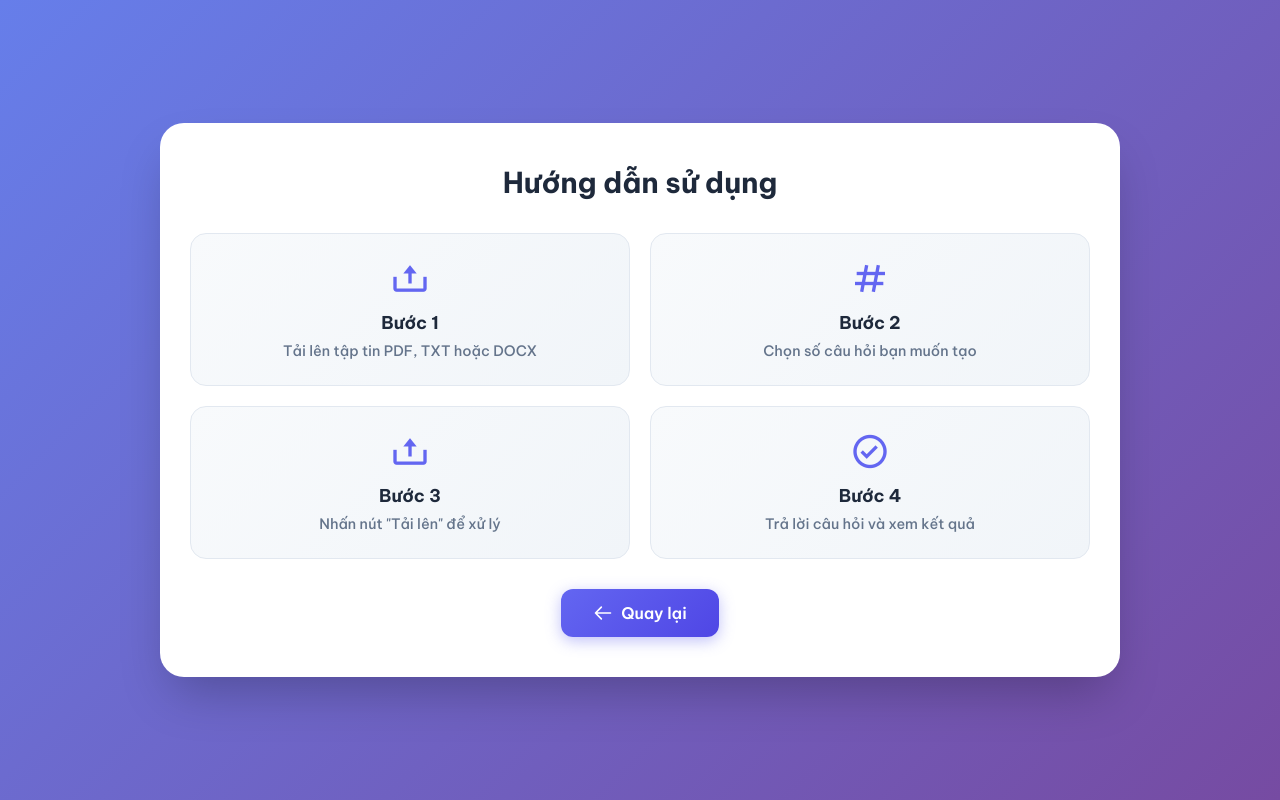
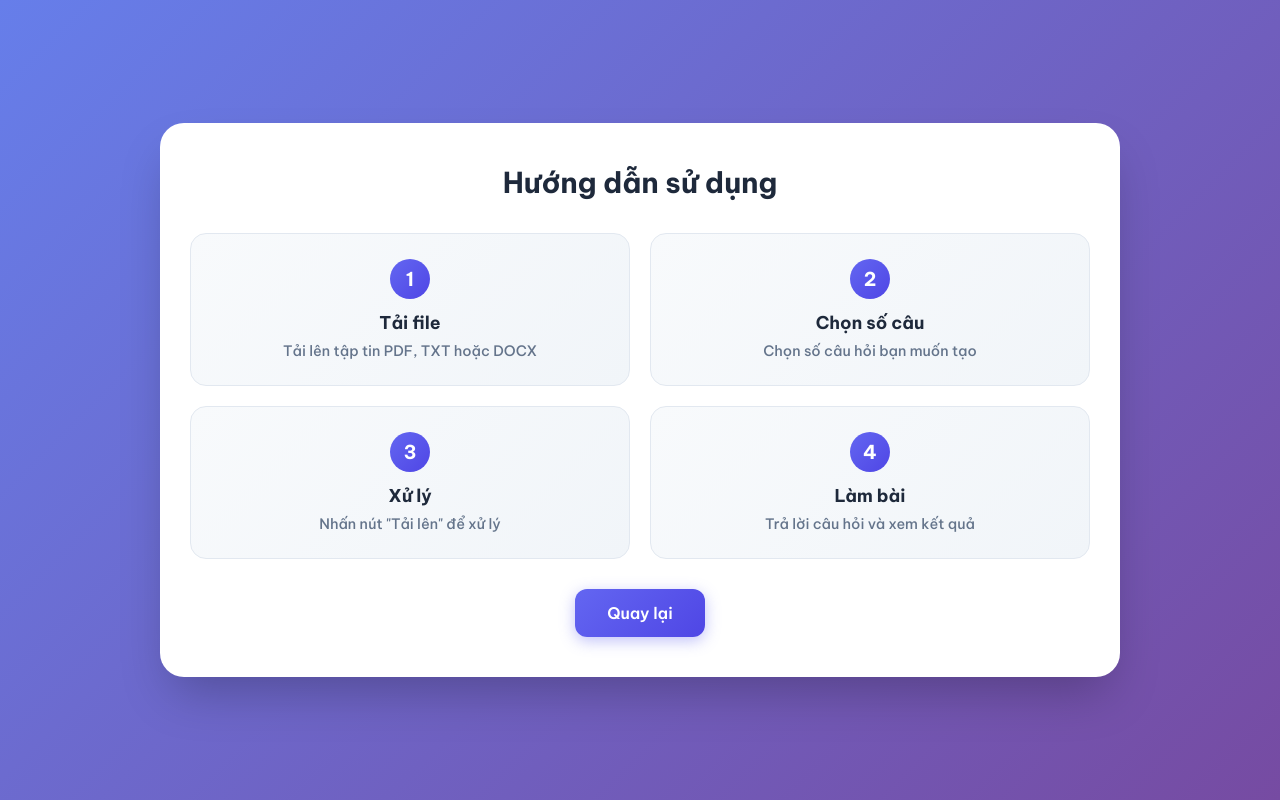
Before and after one commit to phamvanso/Chuy-n-HTTT, a Flask app: page /how in a window 1280 px wide. Run offline with Flask 3, Linux system fonts and the light colour scheme.

Commit message:
lỗi nút bấm

```diff
--- a/app.py
+++ b/app.py
@@ -31,9 +31,9 @@
 try:
     nlp = spacy.load('en_core_web_sm')
     nlp.max_length = 2000000
-    print("✅ Đã tải mô hình xử lý ngôn ngữ thành công")
+    print("[OK] Da tai mo hinh xu ly ngon ngu thanh cong")
 except OSError:
-    print("❌ Lỗi: Không tìm thấy mô hình ngôn ngữ. Vui lòng chạy lệnh: python -m spacy download en_core_web_sm")
+    print("[LOI] Khong tim thay mo hinh ngon ngu. Vui long chay lenh: python -m spacy download en_core_web_sm")
     nlp = None
 
 # Giới hạn độ dài văn bản để tránh quá tải bộ nhớ
@@ -63,7 +63,7 @@
         return text.strip()
 
     except Exception as e:
-        print(f"❌ Lỗi khi trích xuất văn bản từ {file_path}: {e}")
+        print(f"[LOI] Loi khi trich xuat van ban tu {file_path}: {e}")
         return ""
 
 
@@ -80,7 +80,7 @@
 
 def generate_mcqs(text, num_questions=5):
     if not text or not nlp:
-        print("❌ Không có văn bản đầu vào hoặc mô hình chưa được tải.")
+        print("[LOI] Khong co van ban dau vao hoac mo hinh chua duoc tai.")
         return []
 
     doc = nlp(text)
@@ -90,10 +90,10 @@
         if 15 <= len(sent.text.strip()) <= 300
     ]
 
-    print(f"🔍 Tìm thấy {len(sentences)} câu hợp lệ.")
+    print(f"[INFO] Tim thay {len(sentences)} cau hop le.")
 
     if not sentences:
-        print("❌ Không có câu hợp lệ sau khi lọc.")
+        print("[LOI] Khong co cau hop le sau khi loc.")
         return []
 
     mcqs = []
@@ -152,12 +152,12 @@
         correct_letter = chr(65 + choices.index(subject))
 
         mcqs.append((question_stem, choices, correct_letter))
-        print(f"✅ Đã tạo câu hỏi trắc nghiệm: {question_stem[:60]}... (đáp án đúng: {correct_letter})")
+        print(f"[OK] Da tao cau hoi: {question_stem[:60]}... (dap an: {correct_letter})")
 
-    print(f"📊 Tổng số câu hỏi đã tạo: {len(mcqs)} / yêu cầu: {num_questions}")
+    print(f"[INFO] Tong so cau hoi da tao: {len(mcqs)} / yeu cau: {num_questions}")
 
     if len(mcqs) < num_questions:
-        print(f"⚠️ Chỉ tạo được {len(mcqs)} câu do văn bản không đủ nội dung phù hợp.")
+        print(f"[CANH BAO] Chi tao duoc {len(mcqs)} cau do van ban khong du noi dung phu hop.")
 
     return mcqs
 
--- a/static/css/landing.css
+++ b/static/css/landing.css
@@ -94,9 +94,6 @@
             transition: all 0.3s ease;
             }
 
-            .button-3d svg {
-                flex-shrink: 0;
-            }
 
             .button-3d:hover {
                 transform: translateY(-3px);
@@ -120,23 +117,6 @@
                 box-shadow: 0 4px 15px rgba(0, 0, 0, 0.1);
             }
 
-            .logo-icon {
-                width: 80px;
-                height: 80px;
-                background: linear-gradient(135deg, var(--primary-color) 0%, #764ba2 100%);
-                border-radius: 20px;
-                display: flex;
-                align-items: center;
-                justify-content: center;
-                margin-bottom: 25px;
-                box-shadow: 0 8px 25px rgba(99, 102, 241, 0.3);
-            }
-
-            .logo-icon svg {
-                width: 45px;
-                height: 45px;
-                color: var(--white-color);
-            }
 
             h2 {
                 font-family: 'Be Vietnam Pro', sans-serif;
--- a/static/css/style.css
+++ b/static/css/style.css
@@ -470,10 +470,6 @@
             background: var(--soft-surface);
         }
 
-        .btn-back svg {
-            width: 20px;
-            height: 20px;
-        }
 
         .btn-retry {
             display: inline-flex;
--- a/templates/howto.html
+++ b/templates/howto.html
@@ -4,7 +4,6 @@
     <meta charset="UTF-8">
     <link rel="stylesheet" href="{{ url_for('static', filename='css/landing.css') }}">
     <meta name="viewport" content="width=device-width, initial-scale=1.0">
-    <link href='https://unpkg.com/boxicons@2.1.4/css/boxicons.min.css' rel='stylesheet'>
     <title>Hướng dẫn sử dụng</title>
     <style>
         body.howto-page {
@@ -59,9 +58,17 @@
             border-color: var(--primary-light);
         }
 
-        .step-card i {
-            font-size: 2.5rem;
-            color: var(--primary-color);
+        .step-number {
+            width: 40px;
+            height: 40px;
+            background: linear-gradient(135deg, var(--primary-color) 0%, var(--primary-dark) 100%);
+            color: var(--white-color);
+            border-radius: 50%;
+            display: flex;
+            align-items: center;
+            justify-content: center;
+            font-size: 1.2rem;
+            font-weight: 700;
             margin-bottom: 12px;
         }
 
@@ -109,32 +116,27 @@
         <h2 class="howto-title">Hướng dẫn sử dụng</h2>
         <div class="steps-container">
             <div class="step-card">
-                <i class='bx bx-upload'></i>
-                <h3>Bước 1</h3>
+                <div class="step-number">1</div>
+                <h3>Tải file</h3>
                 <p>Tải lên tập tin PDF, TXT hoặc DOCX</p>
             </div>
             <div class="step-card">
-                <i class='bx bx-hash'></i>
-                <h3>Bước 2</h3>
+                <div class="step-number">2</div>
+                <h3>Chọn số câu</h3>
                 <p>Chọn số câu hỏi bạn muốn tạo</p>
             </div>
             <div class="step-card">
-                <i class='bx bx-upload'></i>
-                <h3>Bước 3</h3>
+                <div class="step-number">3</div>
+                <h3>Xử lý</h3>
                 <p>Nhấn nút "Tải lên" để xử lý</p>
             </div>
             <div class="step-card">
-                <i class='bx bx-check-circle'></i>
-                <h3>Bước 4</h3>
+                <div class="step-number">4</div>
+                <h3>Làm bài</h3>
                 <p>Trả lời câu hỏi và xem kết quả</p>
             </div>
         </div>
-        <a class="btn-back-howto" href="{{ url_for('landing') }}">
-            <svg xmlns="http://www.w3.org/2000/svg" fill="none" viewBox="0 0 24 24" stroke="currentColor" width="20" height="20">
-                <path stroke-linecap="round" stroke-linejoin="round" stroke-width="2" d="M10 19l-7-7m0 0l7-7m-7 7h18" />
-            </svg>
-            Quay lại
-        </a>
+        <a class="btn-back-howto" href="{{ url_for('landing') }}">Quay lại</a>
     </main>
 </body>
 </html>
```
Also changed, not shown: templates/landing.html (+2 -17 lines), templates/preview.html (+5 -29 lines), templates/questions.html (+17 -32 lines), templates/upload.html (+2 -12 lines).
